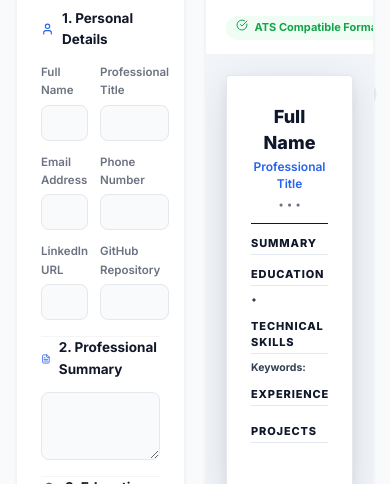
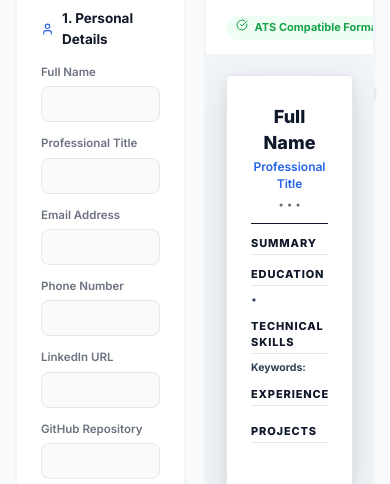
Before and after one commit to kavyakulothungan01-sketch/placed-student-dashboard, a React (Vite) app: page /resume in a window 390 px wide. Shown: the part 360-844 px from the top of the page. Built offline with nearby package versions, Linux system fonts and the light colour scheme; no server answers; the database is empty.

Commit message:
fix: profile page layout clipping on different screen resolutions

```diff
--- a/src/components/student/Profile.jsx
+++ b/src/components/student/Profile.jsx
@@ -109,7 +109,7 @@
             <label>Batch Passing Year</label>
             <input type="text" name="batchYear" value={profile.batchYear} onChange={handleChange} className="form-input" placeholder="e.g. 2025" />
           </div>
-          <div className="form-group">
+          <div className="form-group" style={{ gridColumn: 'span 2' }}>
             <label>Active Backlogs</label>
             <input type="text" name="backlogs" value={profile.backlogs} onChange={handleChange} className="form-input" placeholder="e.g. 0 (Eligible)" />
           </div>
--- a/src/index.css
+++ b/src/index.css
@@ -642,11 +642,13 @@
   overflow-y: auto;
   overflow-x: hidden;
   padding: 24px;
+  padding-bottom: 40px;
   display: flex;
   flex-direction: column;
   gap: 24px;
   position: relative;
   z-index: 2;
+  min-height: 0;
 }
 
 
@@ -2511,6 +2513,17 @@
   gap: 12px;
 }
 
+@media (max-width: 900px) {
+  .form-grid-2 {
+    grid-template-columns: 1fr;
+  }
+
+  .dashboard-content {
+    padding: 16px;
+    padding-bottom: 40px;
+  }
+}
+
 .form-group {
   display: flex;
   flex-direction: column;
```
